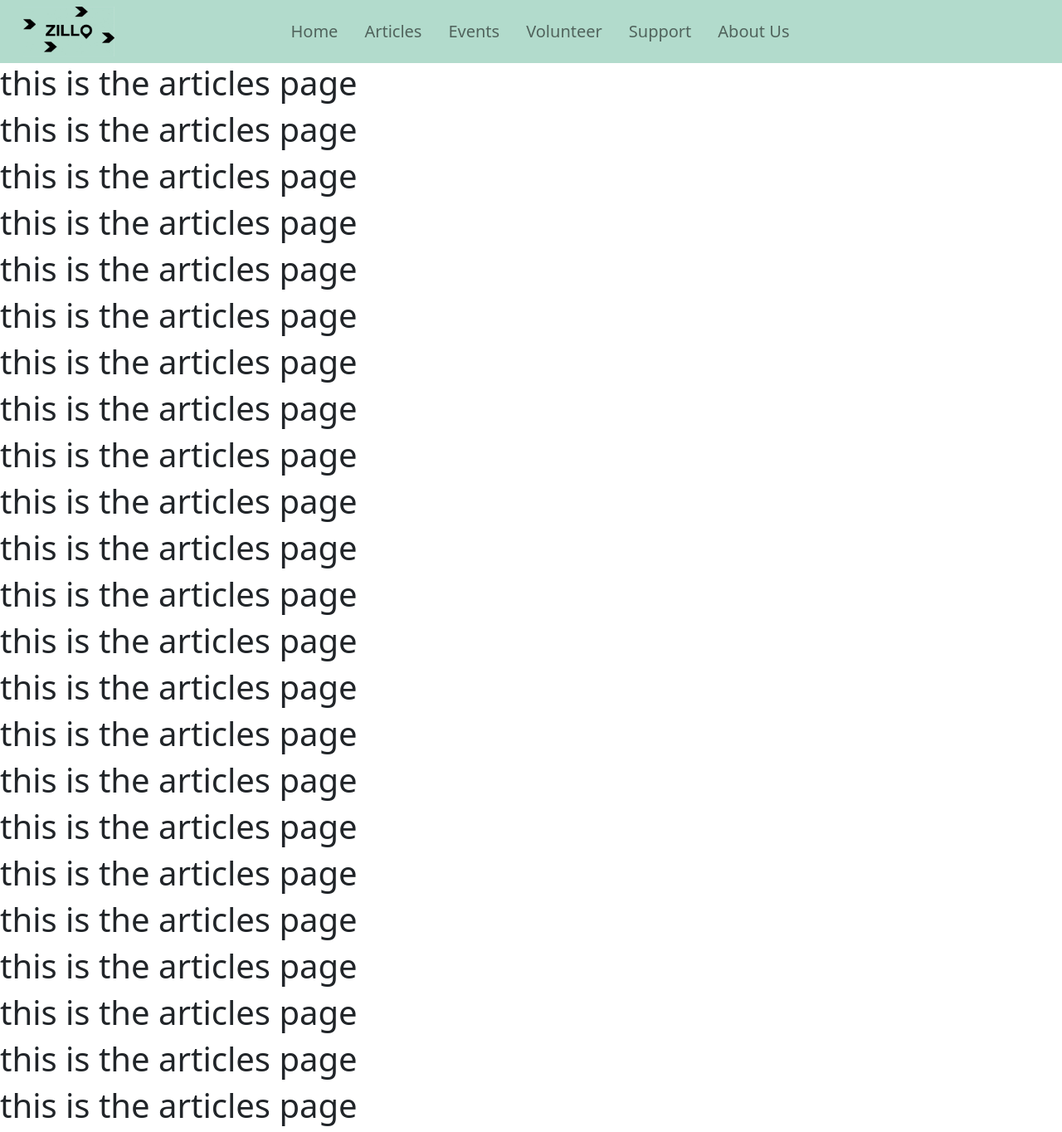
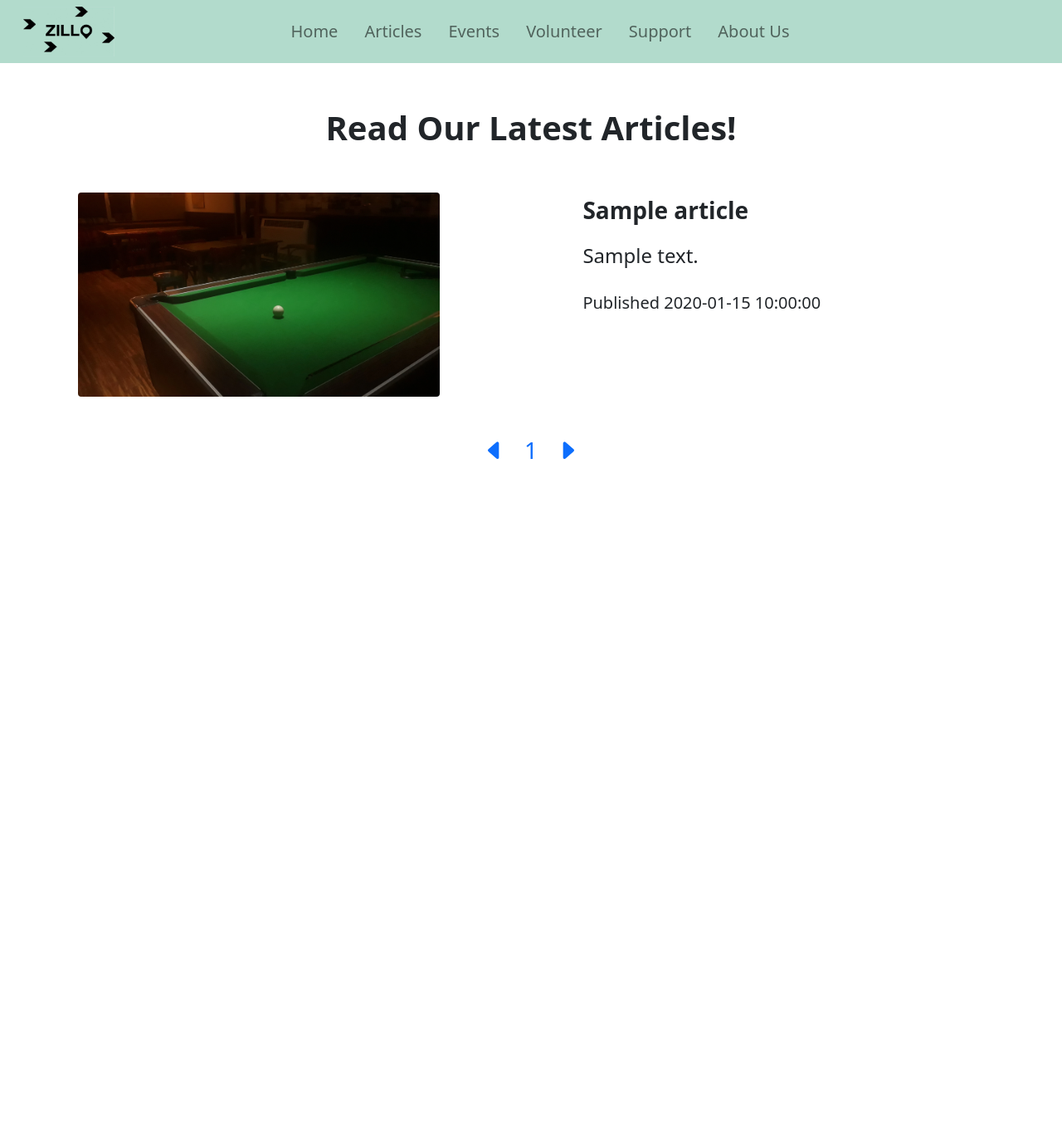
Before and after one commit to Solhex/ZilloSite, a Python web app: template website/templates/articles.html in a window 1280 px wide. Shown: the whole page at 83% size. After the commit the page ends 553 px from the top, so only its background shows below. Run offline with Jinja, Linux system fonts and the light colour scheme; the template is opened without the code that fills it: most values are stand-ins (such as "Sample title", 1, 10 or a date in 2020); some libraries are stand-ins or nearby versions.

Commit message:
Finalized articles

```diff
--- a/website/templates/articles.html
+++ b/website/templates/articles.html
@@ -9,38 +9,85 @@
     </svg>
 {% endblock %}
 
-<!--
-{% block sidebar_icon2 %}
-    <svg xmlns="http://www.w3.org/2000/svg" width="30" height="30" fill="var(--2-clr)" class="bi bi-house-heart" viewBox="0 0 16 16">
-        <path fill-rule="evenodd" d="M8.707 1.5a1 1 0 0 0-1.414 0L.646 8.146a.5.5 0 0 0 .708.707L2 8.207V13.5A1.5 1.5 0 0 0 3.5 15h9a1.5 1.5 0 0 0 1.5-1.5V8.207l.646.646a.5.5 0 0 0 .708-.707L13 5.793V2.5a.5.5 0 0 0-.5-.5h-1a.5.5 0 0 0-.5.5v1.293L8.707 1.5ZM13 7.207l-5-5-5 5V13.5a.5.5 0 0 0 .5.5h9a.5.5 0 0 0 .5-.5V7.207Zm-5-.225C9.664 5.309 13.825 8.236 8 12 2.175 8.236 6.336 5.309 8 6.982Z"/>
-    </svg>
+{% block cover_picture %}
+    <img src="\static\assets\placeholders\TEMP35_1.webp" alt="Pooltable in dim lighting" class="card-img"/>
 {% endblock %}
--->
+<!-- image ratio == 3.5:1-->
 
 {% block cover_text %}Get In Formed!{% endblock %}
 
 {% block content %}
-    <h1>this is the articles page</h1>
-    <h1>this is the articles page</h1>
-    <h1>this is the articles page</h1>
-    <h1>this is the articles page</h1>
-    <h1>this is the articles page</h1>
-    <h1>this is the articles page</h1>
-    <h1>this is the articles page</h1>
-    <h1>this is the articles page</h1>
-    <h1>this is the articles page</h1>
-    <h1>this is the articles page</h1>
-    <h1>this is the articles page</h1>
-    <h1>this is the articles page</h1>
-    <h1>this is the articles page</h1>
-    <h1>this is the articles page</h1>
-    <h1>this is the articles page</h1>
-    <h1>this is the articles page</h1>
-    <h1>this is the articles page</h1>
-    <h1>this is the articles page</h1>
-    <h1>this is the articles page</h1>
-    <h1>this is the articles page</h1>
-    <h1>this is the articles page</h1>
-    <h1>this is the articles page</h1>
-    <h1>this is the articles page</h1>
+<div class="my-5" style="width:100%;">
+
+    {% if article_page == 1 %}
+        <div class="mb-5 fs-1 fw-bold text-center">
+            Read Our Latest Articles!
+        </div>
+    {% endif %}
+
+    {% for article in articles[ article_page * 5 - 5: article_page * 5 - 1 ] %}
+        <div class="row mb-5 g-3" style="width:100%;">
+            <div class="col-lg text-center">
+                <img src="\static\assets\article_covers\{{ article.id }}.webp" class="mx-auto rounded" style="width:70%;"/>
+            </div>
+            <div class="col-lg">
+                <div class="mx-auto" style="width:80%">
+                    <div class="mb-3 fs-3 fw-bold" style="width:100%;">
+                        {{ article.title }}
+                    </div>
+                    <div class="mb-4 lead fs-4">
+                        {% if article.description != ''%}
+                            {{ article.description }}
+                        {% elif article.content | length > 250 %}
+                            {{ article.content[0:249] + '...' }}
+                        {% else %}
+                            {{ article.content }}
+                        {% endif %}
+                    </div>
+                    <div class="lead fs-5">
+                        Published {{ article.date }}
+                    </div>
+                </div>
+            </div>
+        </div>
+    {% endfor %}
+
+    {% if articles[article_page * 5] == Null %}
+        <div class="my-5 fs-1 fw-bold text-center">
+            Come Back Later When More Articles Are Published!
+        <div>
+    {% endif %}
+
+    <div class="my-5 container text-center" style="width:100%;">
+
+        <a class="m-2 text-decoration-none" {% if article_page - 1 > 0 %}href="/articles/{{ article_page - 1 }}"{% endif %}>
+            <svg xmlns="http://www.w3.org/2000/svg" width="32" height="32" fill="currentColor" class="bi bi-caret-left-fill" viewBox="0 2 16 18">
+                <path d="m3.86 8.753 5.482 4.796c.646.566 1.658.106 1.658-.753V3.204a1 1 0 0 0-1.659-.753l-5.48 4.796a1 1 0 0 0 0 1.506z"/>
+            </svg>
+        </a>
+
+        {% if article_page - 2 > 0 %}
+            <a class="h3 m-2 text-decoration-none" href="/articles/{{ article_page - 2 }}">{{ article_page - 2 }}</a>
+        {% endif %}
+        {% if article_page - 1 > 0 %}
+            <a class="h3 m-2 text-decoration-none" href="/articles/{{ article_page - 1 }}">{{ article_page - 1 }}</a>
+        {% endif %}
+
+        <a class="h3 m-2 text-decoration-none active" aria-current="page">{{ article_page }}</a>
+
+        {% if max_pages - article_page > 0 %}
+            <a class="h3 m-2 text-decoration-none" href="/articles/{{ article_page + 1 }}">{{ article_page + 1 }}</a>
+        {% endif %}
+
+        {% if max_pages - (article_page + 1) > 0 %}
+            <a class="h3 m-2 text-decoration-none" href="/articles/{{ article_page + 2 }}">{{ article_page + 2 }}</a>
+        {% endif %}
+
+        <a class="m-2 text-decoration-none" {% if max_pages - article_page > 0 %}href="/articles/{{ article_page + 1 }}{% endif %}">
+            <svg xmlns="http://www.w3.org/2000/svg" width="32" height="32" fill="currentColor" class="bi bi-caret-right-fill" viewBox="0 2 16 18">
+                <path d="m12.14 8.753-5.482 4.796c-.646.566-1.658.106-1.658-.753V3.204a1 1 0 0 1 1.659-.753l5.48 4.796a1 1 0 0 1 0 1.506z"/>
+            </svg>
+        </a>
+    </div>
+</div>
 {% endblock %}
```
